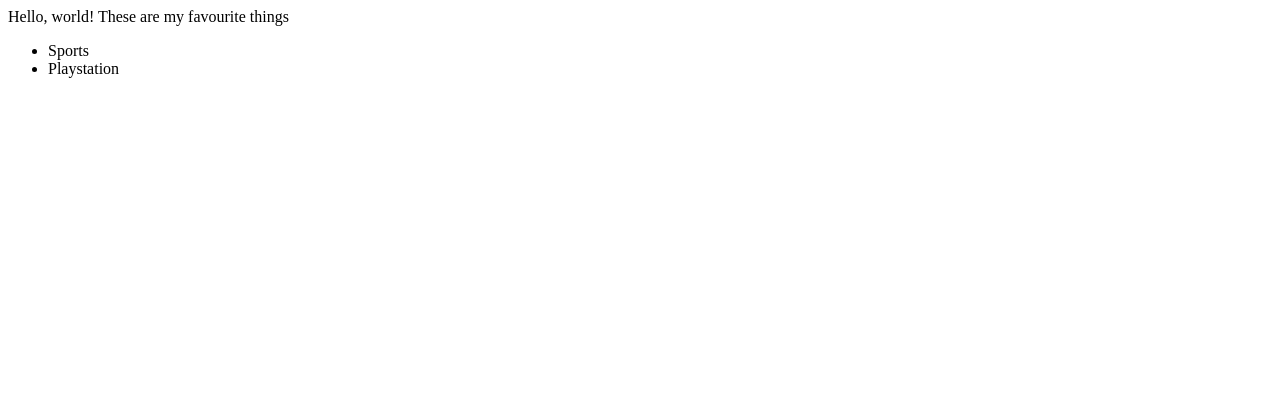
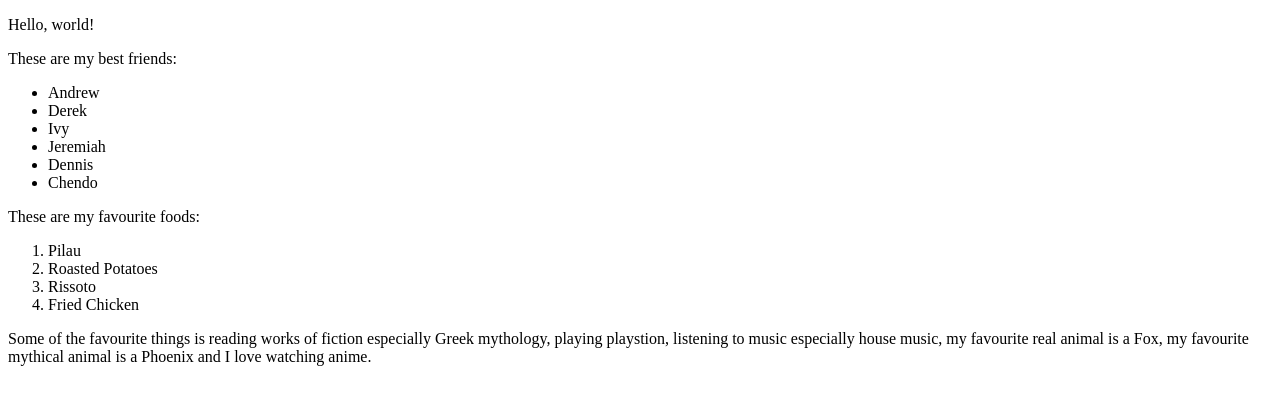
Before and after one commit to OKC254/My-First-Webpage, a plain HTML site: page my-favourite-things.html in a window 1280 px wide. Drawn offline with Linux system fonts and the light colour scheme.

Commit message:
Add list elements

```diff
--- a/my-favourite-things.html
+++ b/my-favourite-things.html
@@ -4,11 +4,25 @@
     <title>My favourite things!</title>
   </head>
   <body>
-  Hello, world!
-  These are my favourite things
+    <p>Hello, world!</p>
+    <p>These are my best friends:</p>
       <ul>
-    <li>Sports</li>
-    <li>Playstation</li>
+        <li>Andrew</li>
+        <li>Derek</li>
+        <li>Ivy</li>
+        <li>Jeremiah</li>
+        <li>Dennis</li>
+        <li>Chendo</li>
       </ul>
+
+    <p>These are my favourite foods:</p>
+      <ol>
+        <li>Pilau</l1>
+        <li>Roasted Potatoes</li>
+        <li>Rissoto</li>
+        <li>Fried Chicken</li>
+      </ol>
+
+    <p>Some of the favourite things is reading works of fiction especially Greek mythology, playing playstion, listening to music especially house music, my favourite real animal is a Fox, my favourite mythical animal is a Phoenix and I love watching anime.</p>
   </body>
 </html>
```
Lines whose indentation alone changed are shown as unchanged.
